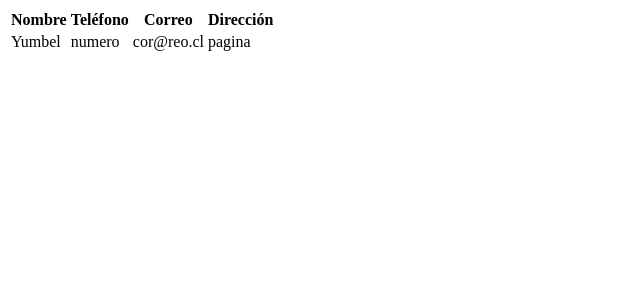
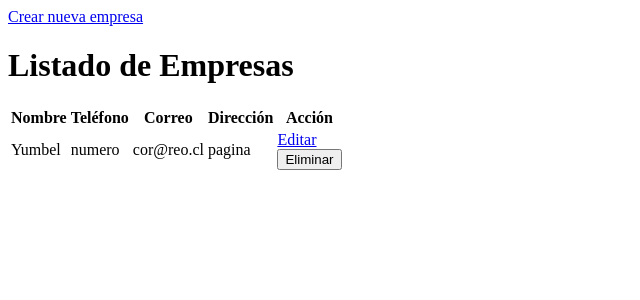
Before and after one commit to Chiuvakita/estacionamiento, a Django app: page /empresas/ in a window 1280 px wide. Shown: the top 300 px of the page, without its empty margins (0-640 px from the left). Run offline with Django 5.2, Linux system fonts and the light colour scheme; data comes from the database, SQL or seed files in the repository; both versions use the stored data as it was after the commit.

Commit message:
Edición y Eliminación de Empresas
Luego de batallar arduamente con los errores que yo mismo cometí, finalmente caí en la locura para poder arreglarlos y hacer funcionar este código, con menos de 12 horas restantes para finalizar. Dormir: ?

```diff
--- a/apps/empresas/templates/empresaListar.html
+++ b/apps/empresas/templates/empresaListar.html
@@ -1,2 +1,42 @@
-<h1>Empresas</h1>
-<a href="{% url 'home' %}">🏠 Home</a>
+<!DOCTYPE html>
+<html lang="es">
+<head>
+    <meta charset="UTF-8">
+    <title>Listado de Empresas</title>
+</head>
+<body>
+    <a href="{% url 'crearEmpresa' %}">Crear nueva empresa</a>
+    <h1>Listado de Empresas</h1>
+    <table>
+        <thead>
+            <tr>
+                <th>Nombre</th>
+                <th>Teléfono</th>
+                <th>Correo</th>
+                <th>Dirección</th>
+                <th>Acción</th>
+            </tr>
+        </thead>
+        <tbody>
+            {% for empresa in empresas %}
+            <tr>
+                <td>{{ empresa.nombre }}</td>
+                <td>{{ empresa.telefono }}</td>
+                <td>{{ empresa.correo }}</td>
+                <td>{{ empresa.direccion }}</td>
+                <td>
+                    <a href="{% url 'editarEmpresa' empresa.id %}">Editar</a>
+                    <br>
+                    <form action="{% url 'eliminarEmpresa' empresa.id %}" method="POST">
+                        {% csrf_token %}
+                        <button type="submit" onclick="return confirm('¿Está seguro de que desea eliminar esta empresa?');">
+                            Eliminar
+                        </button>
+                    </form>
+                </td>
+            </tr>
+            {% endfor %}
+        </tbody>
+    </table>
+</body>
+</html>
--- a/apps/empresas/urls.py
+++ b/apps/empresas/urls.py
@@ -3,14 +3,17 @@ from . import views
 
 urlpatterns = [
     path("", views.listarEmpresa, name="empresas_listar"),
-    path("crearEmpresa/", views.crearEmpresa, name="crearEmpresa")
+    path("crearEmpresa/", views.crearEmpresa, name="crearEmpresa"),# Definir ruta crearEmpresa
+    path("listarEmpresa/", views.listarEmpresa, name="listarEmpresa"),# Definir ruta listarEmpresa
+    path("editarEmpresa/<int:empresa_id>/", views.editarEmpresa, name="editarEmpresa"),# Definir ruta editarEmpresa
+    path("eliminarEmpresa/<int:empresa_id>/", views.eliminarEmpresa, name="eliminarEmpresa"),# Definir ruta eliminarEmpresa
 ]
 
 
-# Definir ruta listarEmpresa
-# Definir ruta crearEmpresa
-# Definir ruta editarEmpresa
-# Definir ruta eliminarEmpresa
+
+
+
+
 
 # Definir ruta listarSucursal
 # Definir ruta crearSucursal
--- a/apps/empresas/views.py
+++ b/apps/empresas/views.py
@@ -6,49 +6,44 @@ from apps.empresas.models import Empresa,Sucursal
 def listar_empresas(request):
     return render(request, "empresaListar.html")
 
+# Realizar crearEmpresa
+def crearEmpresa(request, empresa=None):
+    if request.method == "POST": #Si el metodo es POST
 
-# Realizar crearEmpresa
-def crearEmpresa(request):
-    empresa = Empresa.objects.create(
-        nombre = "Estacionamiento inacap",
-        telefono = "+56966774563",
-        correo = "example@inacapmail.cl",
-        direccion = "Yumbel 468"
-    )
-    return HttpResponse(f"Empresa creada: {empresa.nombre}")
-
+        empresa = Empresa.objects.create( #Se crea la empresa con los valores del formulario
+            nombre=request.POST.get("nombre"),
+            telefono=request.POST.get("telefono"),
+            correo=request.POST.get("correo"),
+            direccion=request.POST.get("direccion")
+        )
+        return render(request,"empresaCreada.html",{"empresa": empresa}) #Y se retorna la página de empresa creada, incluyendo la empresa como objeto
+    return render(request, "empresaForm.html") #Si es GET, se muestra el formulario
 
 # Realizar listarEmpresa
 def listarEmpresa(request):
-    empresas = Empresa.objects.all()
-    respuesta = """
-    <table>
-        <thead>
-            <tr>
-                <th>Nombre</th>
-                <th>Teléfono</th>
-                <th>Correo</th>
-                <th>Dirección</th>
-            </tr>
-        </thead>
-        <tbody>
-    """
-
-    for e in empresas:
-        respuesta += f"""
-        <tr>
-            <td>{e.nombre}</td>
-            <td>{e.telefono}</td>
-            <td>{e.correo}</td>
-            <td>{e.direccion}</td>
-        </tr>
-        """
-
-    respuesta += "</tbody></table>"
-    return HttpResponse(respuesta)
+    empresas = Empresa.objects.all() #Se obtienen todas las empresas
+    return render(request, "empresaListar.html", {"empresas": empresas}) #Y se pasan a la plantilla como lista de objetos
 
 # Realizar editarEmpresa
+def editarEmpresa(request, empresa_id):
+    empresa = Empresa.objects.get(id=empresa_id)  # Se obtiene la empresa a editar por su id
+    if request.method == "POST":
+        empresa.nombre = request.POST.get("nombre")
+        empresa.telefono = request.POST.get("telefono")
+        empresa.correo = request.POST.get("correo")
+        empresa.direccion = request.POST.get("direccion")
+        empresa.save()
+        return render(request, "empresaEditar.html", {"empresa": empresa})  # Redirige al formulario de edición con los datos actualizados
+    return render(request, "empresaEditar.html", {"empresa": empresa})  # Si es GET, muestra el formulario de edición con los datos actuales
+
 # Realizar eliminarEmpresa
+def eliminarEmpresa(request, empresa_id):
+    empresa = Empresa.objects.get(id=empresa_id)  # Se obtiene la empresa que se va a eliminar
+    if request.method == "POST":
+        empresa.delete()  # Se elimina la empresa
+        return listarEmpresa(request)  # Llama a la vista de listarEmpresa para recargar la página
+    return HttpResponse("Método erróneo")  # Si no es POST, retorna un error
+
 
 # Realizar listarSucursal
 # Realizar crearSucursal
```
Also changed, not shown: apps/empresas/templates/empresaCreada.html (added, +16 -0 lines), apps/empresas/templates/empresaEditar.html (added, +27 -0 lines), apps/empresas/templates/empresaForm.html (+25 -0 lines), db.sqlite3.
